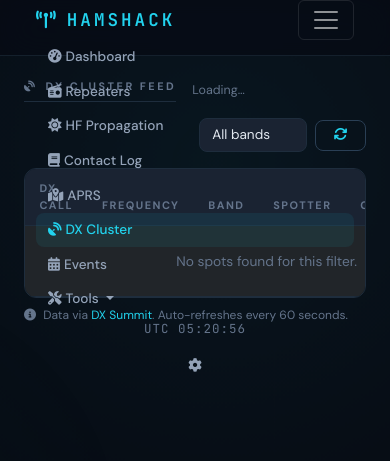
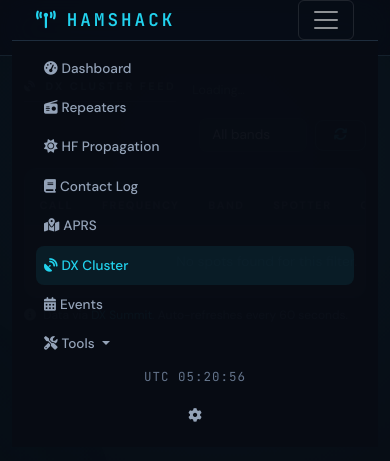
Before and after one commit to nikolaisydorenko/hamshack-dashboard, a Flask app: page /dx in a window 390 px wide, after a click that opens the changed part. Shown: the top 461 px of the page. Run offline with Flask 3, Linux system fonts and the light colour scheme; data that the repository does not hold is empty.

Commit message:
Fix mobile nav collapse overlap on small screens
Add solid background + backdrop-filter to .navbar-collapse on mobile
so the expanded menu doesn't show page content bleeding through.

Co-Authored-By: Claude Sonnet 4.6 <noreply@anthropic.com>

```diff
--- a/static/css/style.css
+++ b/static/css/style.css
@@ -428,6 +428,27 @@ select.tp-form-control option { background: var(--surface); }
 .form-range::-moz-range-thumb     { background: var(--cyan); border: none; }
 .form-range::-webkit-slider-runnable-track { background: var(--border); border-radius: 4px; }
 
+/* ── Mobile nav collapse ──────────────────────────────────────────────────── */
+@media (max-width: 991px) {
+  .navbar-collapse {
+    background: rgba(8,12,20,0.97);
+    border-top: 1px solid var(--border);
+    margin: 0 -1.5rem -1px;
+    padding: 0.5rem 1.5rem 0.75rem;
+    backdrop-filter: blur(18px) saturate(180%);
+    -webkit-backdrop-filter: blur(18px) saturate(180%);
+  }
+  .navbar-nav .nav-link {
+    padding: 0.55rem 0.5rem !important;
+  }
+  .dropdown-menu.dropdown-menu-dark {
+    background: var(--surface-2) !important;
+    border: none !important;
+    padding: 0 0 0 1rem;
+    box-shadow: none;
+  }
+}
+
 /* ── Responsive ───────────────────────────────────────────────────────────── */
 @media (max-width: 576px) {
   .tp-stat-value { font-size: 1.6rem; }
```
